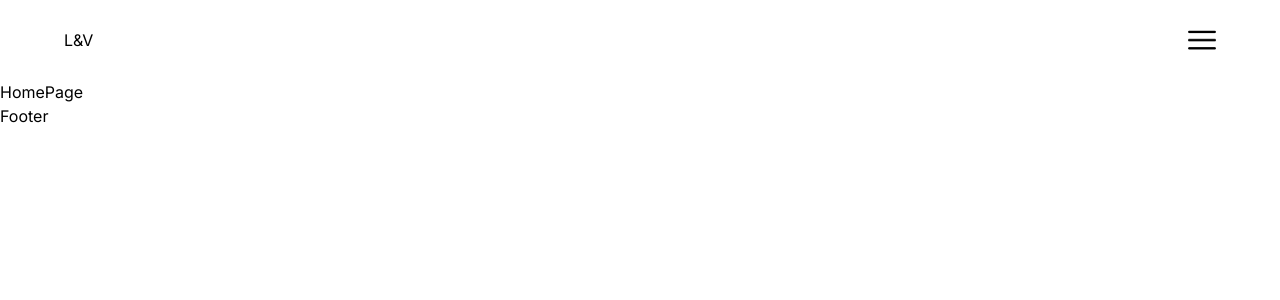
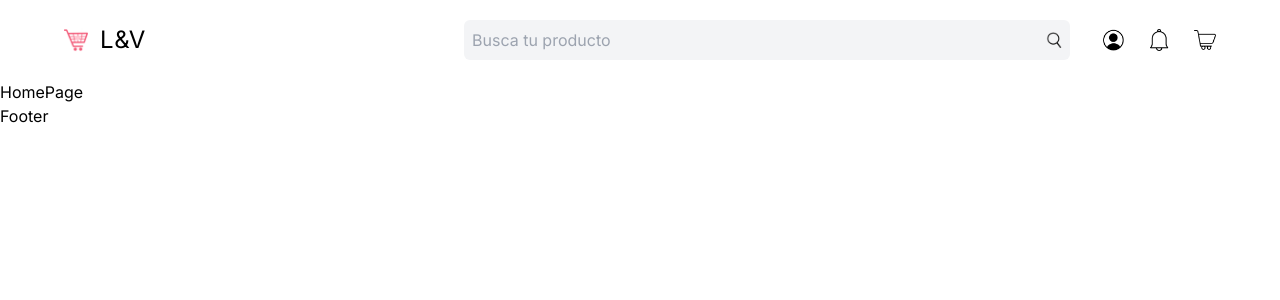
Before and after one commit to victor-desarrollador/tesis-tienda-virtual, a Next.js app: page / in a window 1280 px wide. Shown: the top 300 px of the page. Built offline with nearby package versions, Linux system fonts and the light colour scheme.

Commit message:
navbar 1
haciendo el navbar

```diff
--- a/src/app/layout.tsx
+++ b/src/app/layout.tsx
@@ -8,7 +8,7 @@
 
 export const metadata: Metadata = {
   title: "tienda virtual",
-  description: "A complete e-commerce application with Next.js and Wix",
+  description: "Una completa aplicación de comercio electrónico con Next.js y Tailwind CSS",
 };
 
 export default function RootLayout({
@@ -17,7 +17,7 @@
   children: React.ReactNode;
 }>) {
   return (
-    <html lang="en">
+    <html lang="es">
       <body className={inter.className}>
         <Navbar/>
         {children}
--- a/src/components/Menu.tsx
+++ b/src/components/Menu.tsx
@@ -1,30 +1,35 @@
-"use client"
-import Image from "next/image"
-import Link from "next/link"
-import { useState } from "react"
+"use client";
+
+import Image from "next/image";
+import Link from "next/link";
+import { useState } from "react";
 
 const Menu = () => {
-
-    const [open, setOpen] = useState(false)
+  const [open, setOpen] = useState(false);
 
   return (
-        <div>
-            <Image src="/menu.png" alt="" width={28} height={28} className="cursor-pointer" onClick={() => setOpen((prev) => !prev)} />
-            {
-                open &&(
     <div className="">
+      <Image
+        src="/menu.png"
+        alt=""
+        width={28}
+        height={28}
+        className="cursor-pointer"
+        onClick={() => setOpen((prev) => !prev)}
+      />
+      {open && (
+        <div className="absolute bg-black text-white left-0 top-20 w-full h-[calc(100vh-80px)] flex flex-col items-center justify-center gap-8 text-xl  z-10">
           <Link href="/">Inicio</Link>
           <Link href="/">Tienda</Link>
           <Link href="/">Ofertas</Link>
-                        <Link href="/">About</Link>
+          <Link href="/">Sobre Nosotros</Link>
           <Link href="/">Contacto</Link>
-                        <Link href="/">Cierre de Seccion</Link>
+          <Link href="/">Cierre de Sesion</Link>
           <Link href="/">Carrito(1)</Link>
         </div>
-                )
-            }
+      )}
     </div>
-    )
-}
+  );
+};
 
-export default Menu
+export default Menu;
--- /dev/null
+++ b/src/components/NavIcons.tsx
@@ -0,0 +1,38 @@
+"use client"
+import Image from 'next/image'
+import { useState } from 'react'
+import Link from 'next/link'
+import { useRouter } from 'next/navigation'
+
+const NavIcons = () => {
+
+    const [isProfileOpen, setIsProfileOpen] = useState(false)
+    const [isCartOpen, setIsCartOpen] = useState(false)
+    const router = useRouter()
+
+    //Temporario
+    const isLoggedIn = false
+
+    const handleProfile = () => {
+        if (!isLoggedIn) {
+            router.push('/login')
+        }
+
+        setIsProfileOpen((prev) => !prev)
+    }
+
+    return (
+        <div className="flex items-center gap-4 xl:gap-6 relative">
+            <Image src="/profile.png" alt="" width={22} height={22} className='cursor-pointer' onClick={handleProfile}/>
+            {isProfileOpen && ( <div className=" absolute p-4 rounded-md top-12 left-0 text-sm shadow-[0_3px_10px_rgba(0,0,0,0.2)] z-20">
+                    <Link href="/">Perfil</Link>
+                    <div className='mt-2 cursor-pointer'> Cerrar Sesión</div>
+                </div>
+            )}
+            <Image src="/notification.png" alt="" width={22} height={22} className='cursor-pointer' />
+            <Image src="/cart.png" alt="" width={22} height={22} className='cursor-pointer' />
+        </div>
+    )
+}
+
+export default NavIcons
--- a/src/components/Navbar.tsx
+++ b/src/components/Navbar.tsx
@@ -1,15 +1,35 @@
 import Link from 'next/link'
+import Image from 'next/image'
 import React from 'react'
 import Menu from './Menu'
+import SearchBar from './SearchBar'
+import NavIcons from './NavIcons'
 
 const Navbar = () => {
   return (
-    <div className='h-20 px-4 md:px-8 lg:px-16 xl:32 2xl:px-64'>
-      <div className=' h-full flex items-center justify-between'>
-      {/*Mobile*/}
-      <Link href='/'>L&V</Link>
+    <div className='h-20 px-4 md:px-8 lg:px-16 xl:32 2xl:px-64 relative'>
+      {/*Movil*/}
+      <div className=' h-full flex items-center justify-between md:hidden'>
+      <Link href='/'>
+        <div className='text-2xl tracking-wide'>L&V</div>
+      </Link>
       <Menu/>
       </div>
+      {/*PANTALLA MÁS GRANDE*/}
+        <div className='hidden md:flex items-center justify-between gap-6 h-full'>
+          {/*izquierda*/}
+          <div className='w-1/3'>
+            <Link href='/' className='flex items-center gap-3'>
+            <Image src="/logo.png" alt="" width={24} height={24} className="cursor-pointer" />
+            <div className='text-2xl tracking-wide'>L&V</div>
+            </Link>
+          </div>
+          {/*derecha*/}
+          <div className='w-2/3 flex items-center justify-between gap-8 '>
+            <SearchBar/>
+            <NavIcons/>
+          </div>
+        </div>
     </div>
   )
 }
--- /dev/null
+++ b/src/components/SearchBar.tsx
@@ -0,0 +1,28 @@
+"use client"
+import Image from 'next/image'
+import { useRouter } from 'next/navigation'
+
+const SearchBar = () => {
+    const router = useRouter();
+const handleSearch = (e:React.FormEvent<HTMLFormElement>) => {
+    e.preventDefault();
+
+    const formData = new FormData(e.currentTarget);
+    const name = formData.get('name') as string;
+    if (name) {
+        router.push(`/list?name=${name}`);
+    }
+
+};
+
+return (
+    <form className="flex ic justify-between gap-4 bg-gray-100 p-2 rounded-md flex-1" onSubmit={handleSearch}>
+        <input type="text" name="name" placeholder="Busca tu producto" className='flex-1 transition-all bg-gray-100 outline-none'/>
+        <button className="cursor-pointer">
+            <Image src="/search.png" alt="" width={16} height={16} />
+        </button>
+    </form>
+)
+}
+
+export default SearchBar
```
Also changed, not shown: package.json (+5 -5 lines), 1 other file (tests, documents, lock files or other folders). Lines whose indentation alone changed are shown as unchanged.
